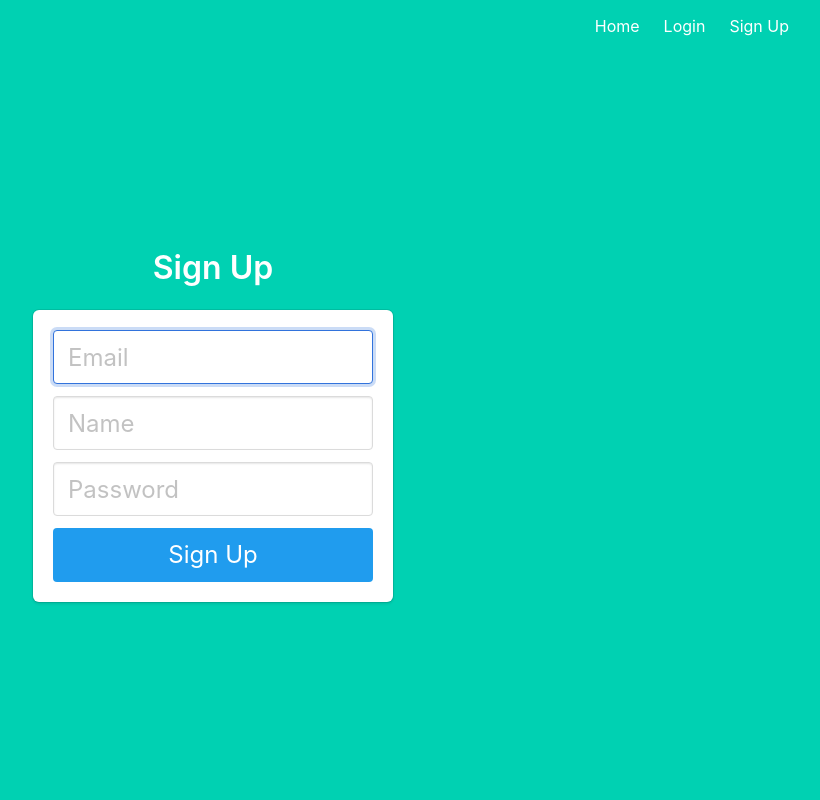
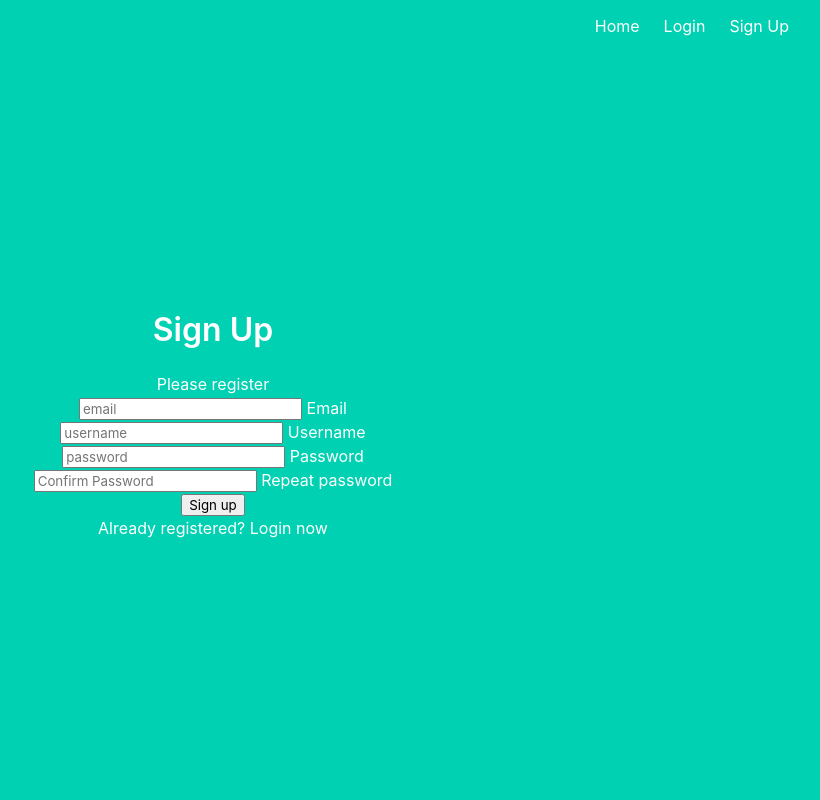
Before and after one commit to misiak125/ReClick, a Flask app: page /signup in a window 1280 px wide. Shown: the whole page, without its empty margins (427-1247 px from the left). Run offline with Flask 3, Linux system fonts and the light colour scheme.

Commit message:
new file:   pipinstall.txt 	modified:   website/__pycache__/auth.cpython-311.pyc 	modified:   website/auth.py 	new file:   website/forms.py 	modified:   website/models.py 	modified:   website/templates/signup.html
czesciowo poprawione logowanie

```diff
--- a/website/auth.py
+++ b/website/auth.py
@@ -1,8 +1,8 @@
 from flask import Blueprint, render_template, redirect, url_for, request, flash
-from werkzeug.security import generate_password_hash, check_password_hash
 from .models import User
 from . import db
-from flask_login import login_user, login_required, logout_user, LoginManager
+from flask_login import login_user, login_required, current_user, logout_user, LoginManager
+from .forms import LoginForm, RegisterForm
 
 auth=Blueprint('auth', __name__)
 
@@ -20,38 +20,44 @@ def login_post():
 
     user = User.query.filter_by(email=email).first()
 
-    if not user or not check_password_hash(user.password, password):
-        flash('Please check your login details and try again.')
+    if not user:
+        flash('Please check your login details and try again.11')
+        return redirect(url_for('auth.login'))
+
+    if not check_password_hash(user.password, password):
+        flash('Please check your login details and try again.22')
         return redirect(url_for('auth.login'))
 
     login_user(user, remember=remember)
 
     return redirect(url_for('views.profile'))
 
-@auth.route('/signup')
+
+@auth.route('/signup', methods=['GET', 'POST'])
 def signup():
-    return render_template('signup.html')
+    if current_user.is_authenticated:
+        flash("You are already registered.", "info")
+        return redirect(url_for("views.profile"))
 
-@auth.route('/signup', methods=['POST'])
-def signup_post():
-    email = request.form.get('email')
-    name = request.form.get('name')
-    password = request.form.get('password')
+    form = RegisterForm(request.form)
 
-    user = User.query.filter_by(email=email).first()
+    if request.method == 'POST' and form.validate():
+        email=form.email.data
 
-    if user:
-        print("email already exists")
-        flash('Email address already exists')
-        return redirect(url_for('auth.signup'))
+        user = User.query.filter_by(email=email).first()
 
-    new_user = User(email=email, name=name, password=generate_password_hash(password, method='scrypt'))
+        if user:
+            flash('Email address already exists')
+            return redirect(url_for('auth.signup'))
 
-    db.session.add(new_user)
-    db.session.commit()
+        new_user = User(form.username.data, form.email.data,
+                    form.password.data)
+        db.session.add(new_user)
+        db.session.commit()
+        flash('Thanks for registering')
+        return redirect(url_for('auth.login'))
+    return render_template('signup.html', form=form)
 
-
-    return redirect(url_for('auth.login'))
 
 @auth.route('/logout')
 @login_required
--- /dev/null
+++ b/website/forms.py
@@ -0,0 +1,42 @@
+from flask_wtf import FlaskForm
+from wtforms import EmailField, PasswordField, StringField
+from wtforms.validators import DataRequired, Email, EqualTo, Length
+
+from .models import User
+
+
+class LoginForm(FlaskForm):
+    email = EmailField("Email", validators=[DataRequired(), Email()])
+    password = PasswordField("Password", validators=[DataRequired()])
+
+
+class RegisterForm(FlaskForm):
+    email = EmailField(
+        "Email", validators=[DataRequired(), Email(message=None), Length(min=6, max=40)]
+    )
+    username = StringField(
+        'Username', validators=[Length(min=4, max=25)]
+    )
+    password = PasswordField(
+        "Password", validators=[DataRequired(), Length(min=6, max=25)]
+    )
+    confirm = PasswordField(
+        "Repeat password",
+        validators=[
+            DataRequired(),
+            EqualTo("password", message="Passwords must match."),
+        ],
+    )
+
+    def validate(self):
+        initial_validation = super(RegisterForm, self).validate()
+        if not initial_validation:
+            return False
+        user = User.query.filter_by(email=self.email.data).first()
+        if user:
+            self.email.errors.append("Email already registered")
+            return False
+        if self.password.data != self.confirm.data:
+            self.password.errors.append("Passwords must match")
+            return False
+        return True
--- a/website/templates/signup.html
+++ b/website/templates/signup.html
@@ -3,35 +3,58 @@
 {% block content %}
 <div class="column is-4 is-offset-4">
     <h3 class="title">Sign Up</h3>
-    <div class="box">
-        {% with messages = get_flashed_messages() %}
-        {% if messages %}
-            <div class="notification is-danger">
-                {{ messages[0] }}. Go to <a href="{{ url_for('auth.login') }}">login page</a>.
+    <main class="form-signin w-100 m-auto">
+        <form role="form" method="post" action="">
+          {{ form.csrf_token }}
+          <h1 class="h3 mb-3 fw-normal text-center">Please register</h1>
+
+          <div class="form-floating">
+            {{ form.email(placeholder="email", class="form-control mb-2") }}
+            {{ form.email.label }}
+              {% if form.email.errors %}
+                {% for error in form.email.errors %}
+                  <div class="alert alert-danger" role="alert">
+                    {{ error }}
                   </div>
+                {% endfor %}
               {% endif %}
-        {% endwith %}
-        <form method="POST" action="/signup">
-            <div class="field">
-                <div class="control">
-                    <input class="input is-large" type="email" name="email" placeholder="Email" autofocus="">
           </div>
+          <div class="form-floating">
+            {{ form.username(placeholder="username", class="form-control mb-2") }}
+            {{ form.username.label }}
+              {% if form.username.errors %}
+                {% for error in form.username.errors %}
+                  <div class="alert alert-danger" role="alert">
+                    {{ error }}
                   </div>
-
-            <div class="field">
-                <div class="control">
-                    <input class="input is-large" type="text" name="name" placeholder="Name" autofocus="">
+                {% endfor %}
+              {% endif %}
           </div>
+          <div class="form-floating">
+            {{ form.password(placeholder="password", class="form-control mb-2") }}
+            {{ form.password.label }}
+              {% if form.password.errors %}
+                {% for error in form.password.errors %}
+                  <div class="alert alert-danger" role="alert">
+                    {{ error }}
                   </div>
-
-            <div class="field">
-                <div class="control">
-                    <input class="input is-large" type="password" name="password" placeholder="Password">
+                {% endfor %}
+              {% endif %}
           </div>
+          <div class="form-floating">
+            {{ form.confirm(placeholder="Confirm Password", class="form-control mb-2") }}
+            {{ form.confirm.label }}
+              {% if form.confirm.errors %}
+                {% for error in form.confirm.errors %}
+                  <div class="alert alert-danger" role="alert">
+                    {{ error }}
                   </div>
-
-            <button class="button is-block is-info is-large is-fullwidth">Sign Up</button>
+                {% endfor %}
+              {% endif %}
+          </div>
+          <button class="w-100 btn btn-lg btn-primary" type="submit">Sign up</button>
+          <p class="text-center mt-3">Already registered? <a href="{{ url_for('auth.login') }}">Login now</a></p>
         </form>
-    </div>
+      </main>
 </div>
 {% endblock %}
```
Also changed, not shown: pipinstall.txt (added, +32 -0 lines), website/models.py (+16 -0 lines). Lines whose indentation alone changed are shown as unchanged.
